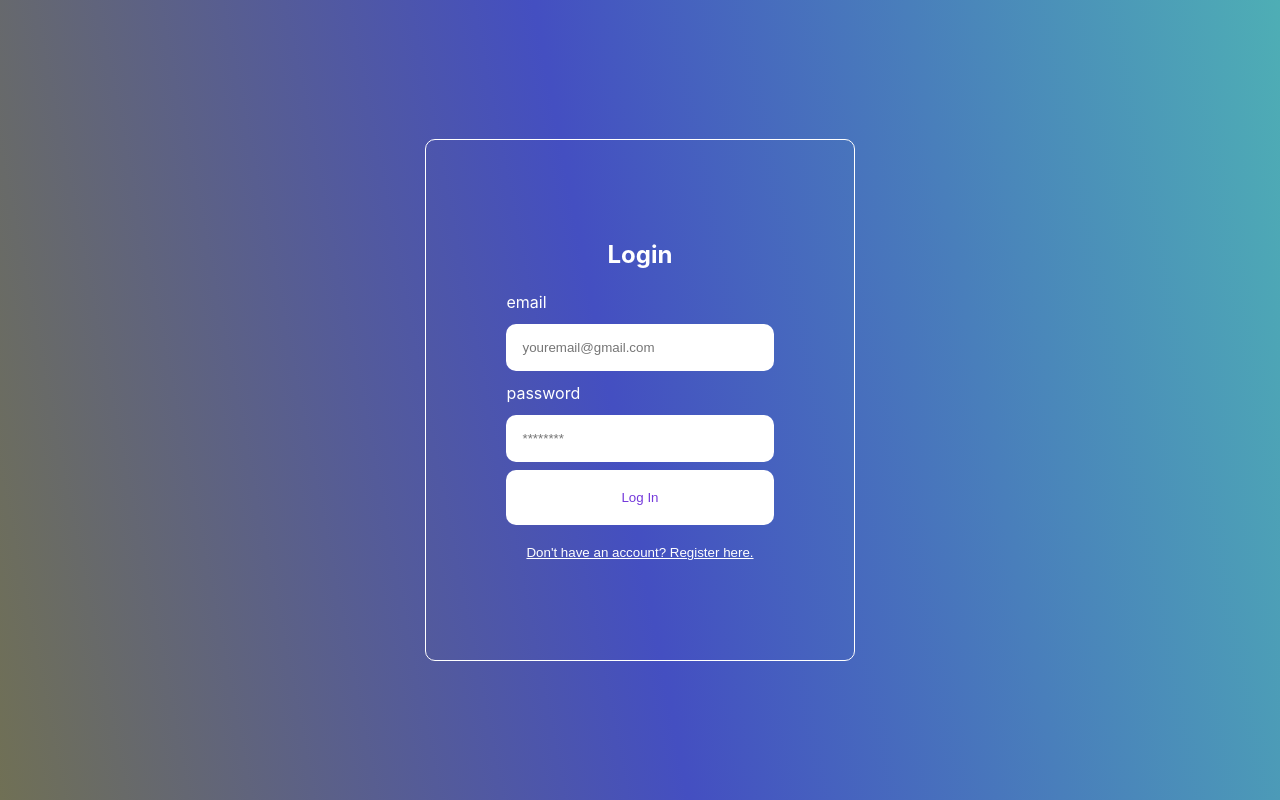
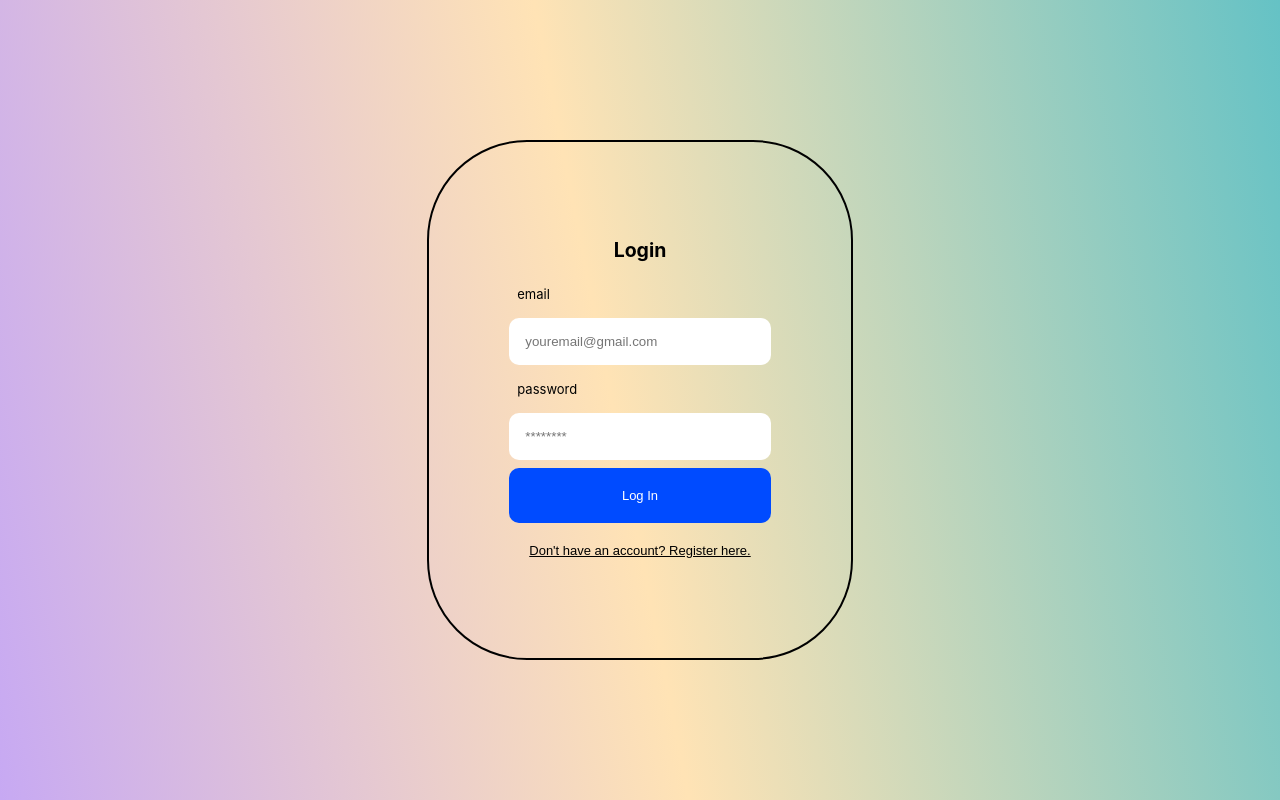
Before and after one commit to carinapadurariu/sq2025, a React (Create React App) app: page / in a window 1280 px wide. Built offline with nearby package versions, Linux system fonts and the light colour scheme.

Commit message:
Changed the design

```diff
--- a/src/App.css
+++ b/src/App.css
@@ -4,8 +4,9 @@
   min-height: 100vh;
   align-items: center;
   justify-content: center;
-  color: white;
-  background-image: linear-gradient(79deg, #707055, #444fc1 48%, #4eaeb5);
+  color: #000000;
+  font-size: small;
+  background-image: linear-gradient(79deg, #c7a9f3, #ffe3b5 48%, #65c2c5);
 }
 
 .auth-form-container, .login-form, .register-form {
@@ -16,15 +17,15 @@
 @media screen and (min-width: 600px) {
   .auth-form-container {
     padding: 5rem;
-    border: 1px solid white;
-    border-radius: 10px;
+    border: 2px solid #000000;
+    border-radius: 100px;
     margin: 0.5rem;
   }
 }
 
 label {
   text-align: left;
-  padding: 0.25rem 0;
+  padding: 0.5rem ;
 }
 
 input {
@@ -36,15 +37,18 @@ input {
 
 button {
   border: none;
-  background-color: white;
+  background-color: #004bff;
   padding: 20px;
   border-radius: 10px;
   cursor: pointer;
-  color: #7439db;
+  color: #ffffff;
+  font-size: small;
 }
 
 .link-btn {
   background: none;
-  color: white;
+  color: #000000;
   text-decoration: underline;
+  font-size: small;
+
 }
```
